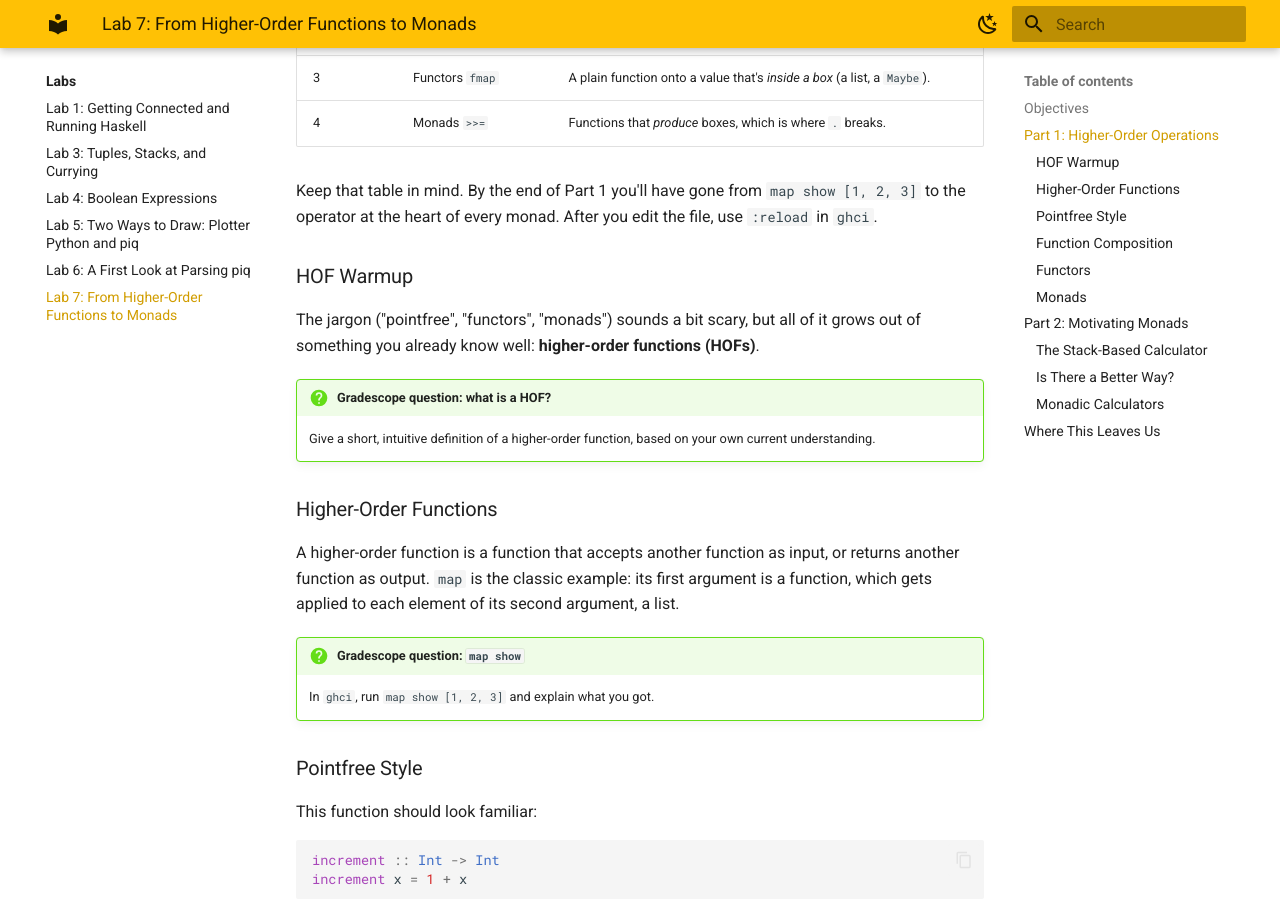
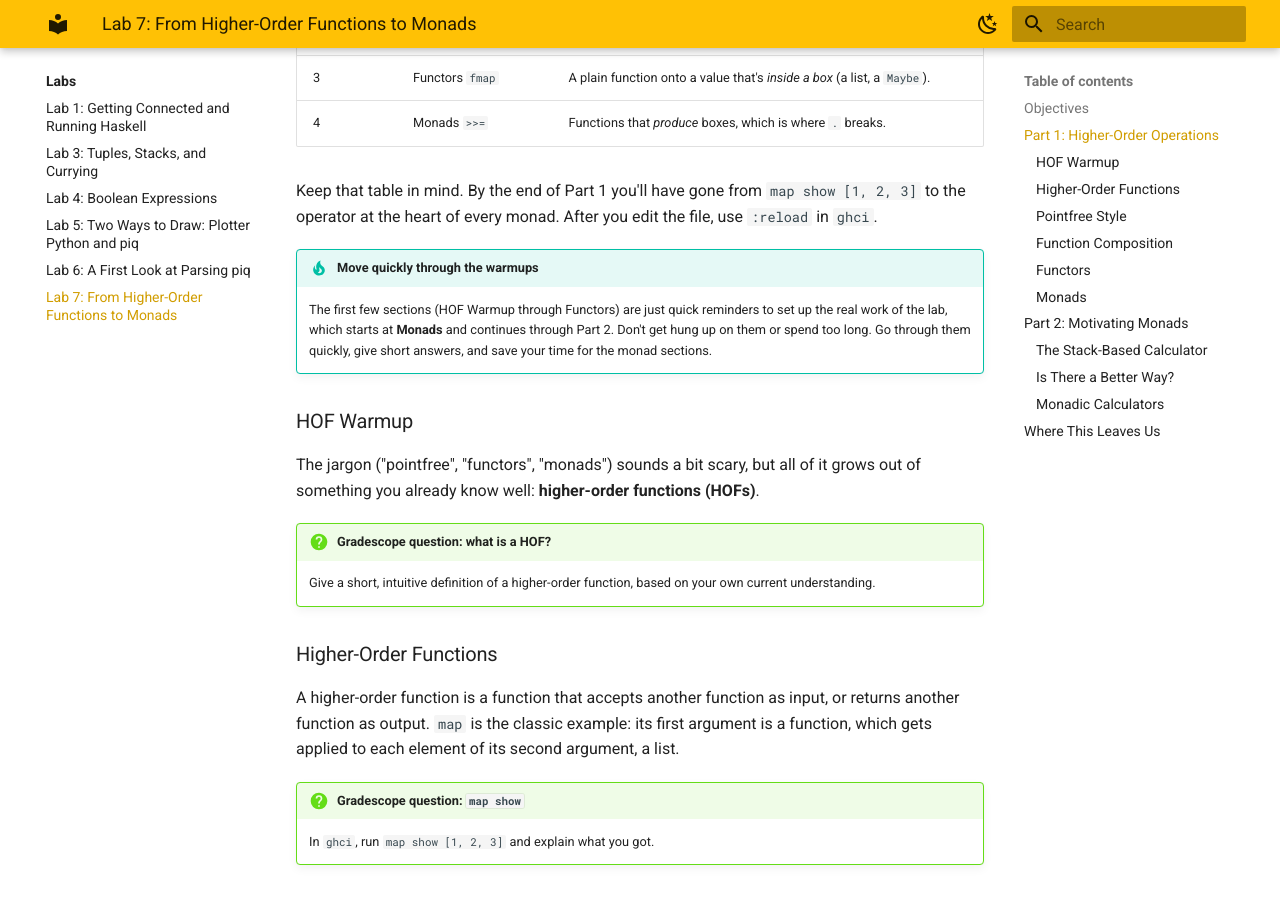
Before and after one commit to lbang-hmc/cs-131-website, an MkDocs documentation site: the page built from content/labs/lab07.md, in a window 1280 px wide and 900 px high, scrolled down 1643 px. Built offline with MkDocs 1.6.1 and Material for MkDocs 9.7.7, drawn with Linux system fonts in a browser that asks for light colours.

Commit message:
Lab 07: note that the Part 1 warmups are quick reminders
Co-Authored-By: Claude Opus 5.5 <noreply@anthropic.com>

```diff
--- a/content/labs/lab07.md
+++ b/content/labs/lab07.md
@@ -54,6 +54,9 @@ Every exercise in Part 1 is **the same move**: gluing small functions together i
 | 4 | Monads `>>=` | Functions that *produce* boxes, which is where `.` breaks. |
 
 Keep that table in mind. By the end of Part 1 you'll have gone from `map show [1, 2, 3]` to the operator at the heart of every monad. After you edit the file, use `:reload` in `ghci`.
+
+!!! tip "Move quickly through the warmups"
+    The first few sections (HOF Warmup through Functors) are just quick reminders to set up the real work of the lab, which starts at **Monads** and continues through Part 2. Don't get hung up on them or spend too long. Go through them quickly, give short answers, and save your time for the monad sections.
 
 ### HOF Warmup
 
```
